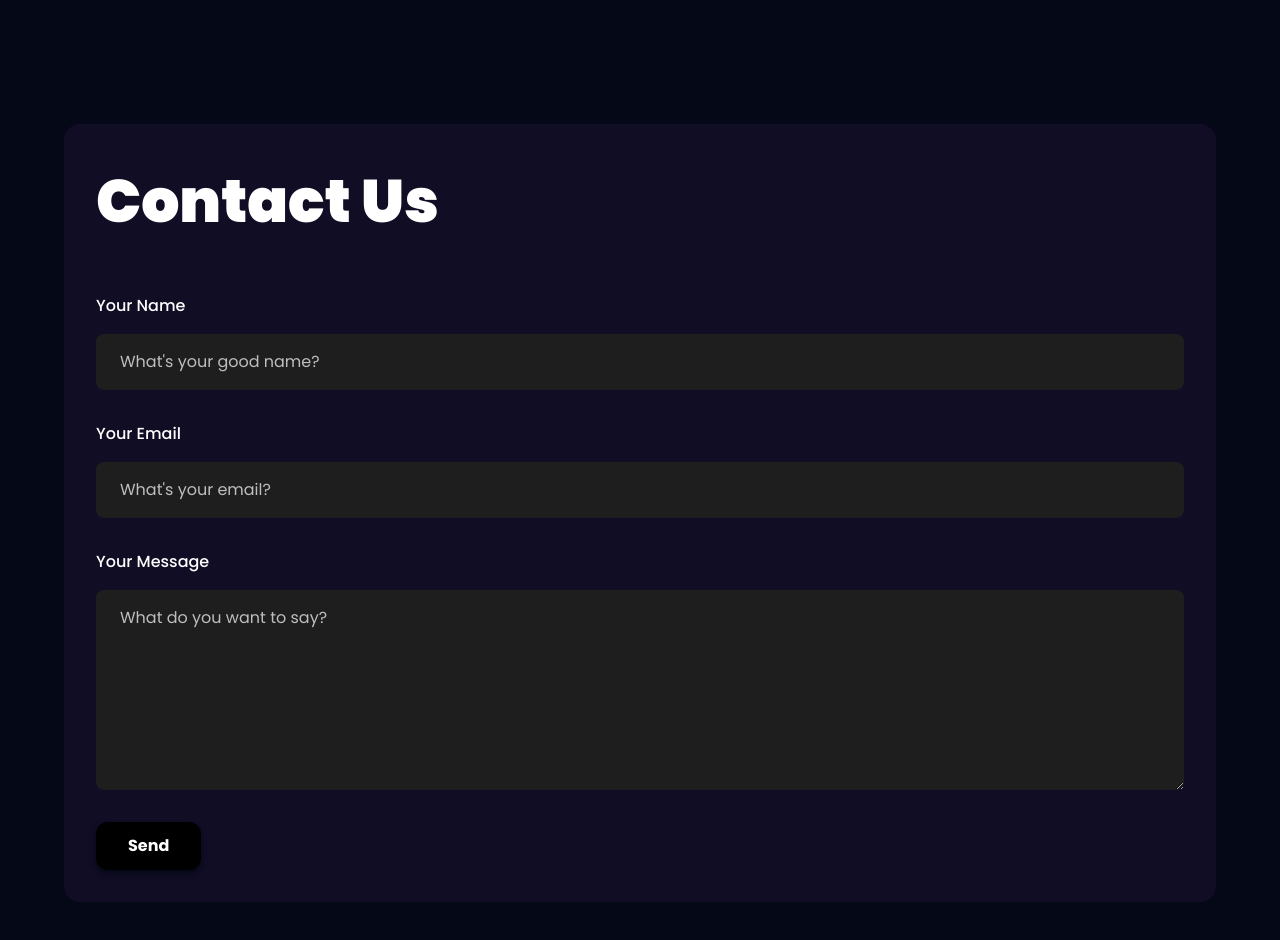
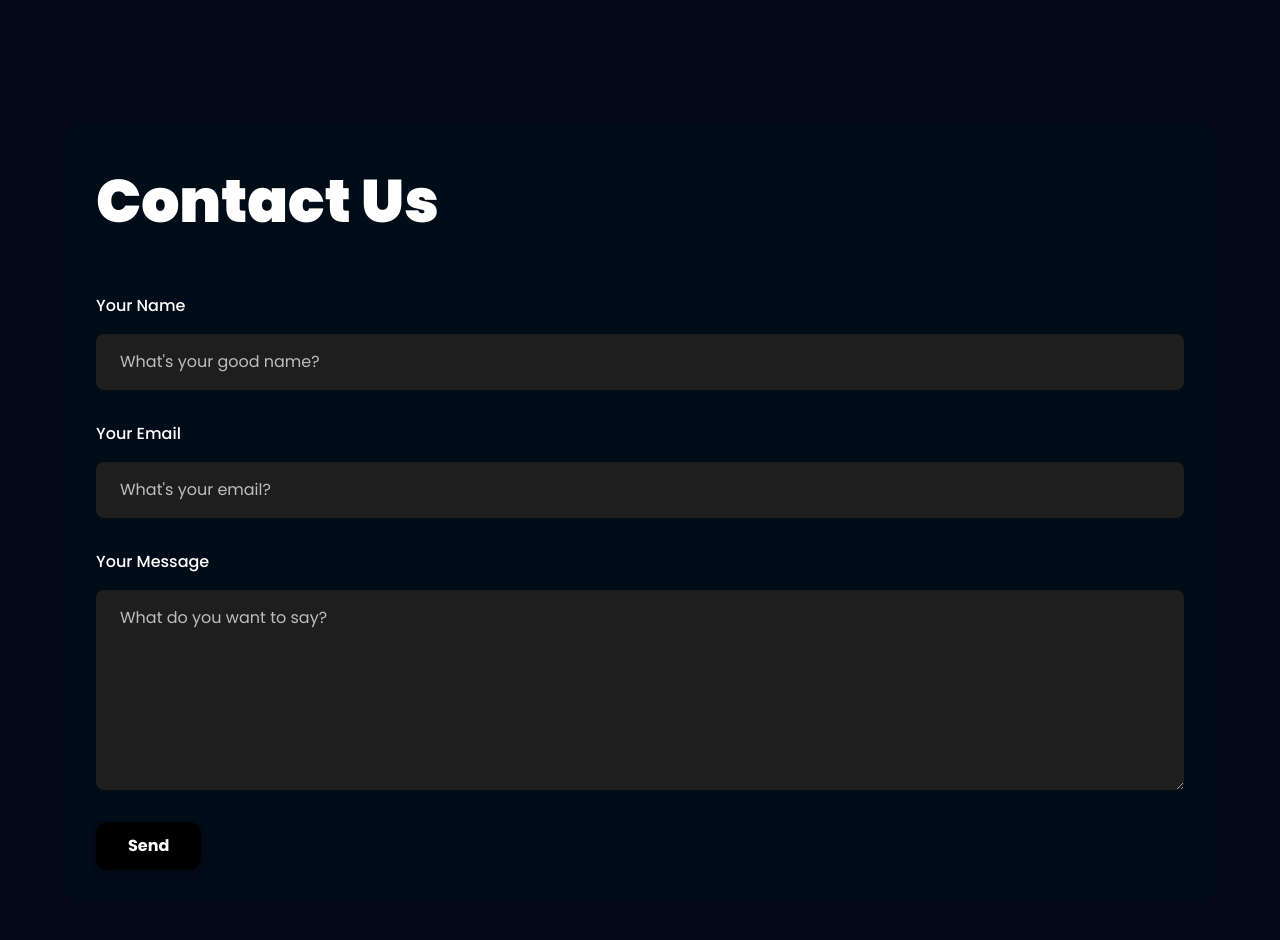
Before and after one commit to NibidaGhimire/KTMConnect, a React (Vite) app: page / in a window 1280 px wide. Shown: the part 1160-2100 px from the top of the page. Built offline with nearby package versions, Linux system fonts and the light colour scheme.

Commit message:
adding emailjs

```diff
--- a/tailwind.config.js
+++ b/tailwind.config.js
@@ -10,7 +10,7 @@ module.exports = {
         sec:"#bebebe",
         tertiary: "#1e1e1e",
         blue:"#00629b",
-        "black-100": "#100d25",
+        "black-100": "#000c18",
         "black-200": "#090325",
         "white-100": "#f3f3f3",
 
```
Also changed, not shown: 1 other file (tests, documents, lock files or other folders).
